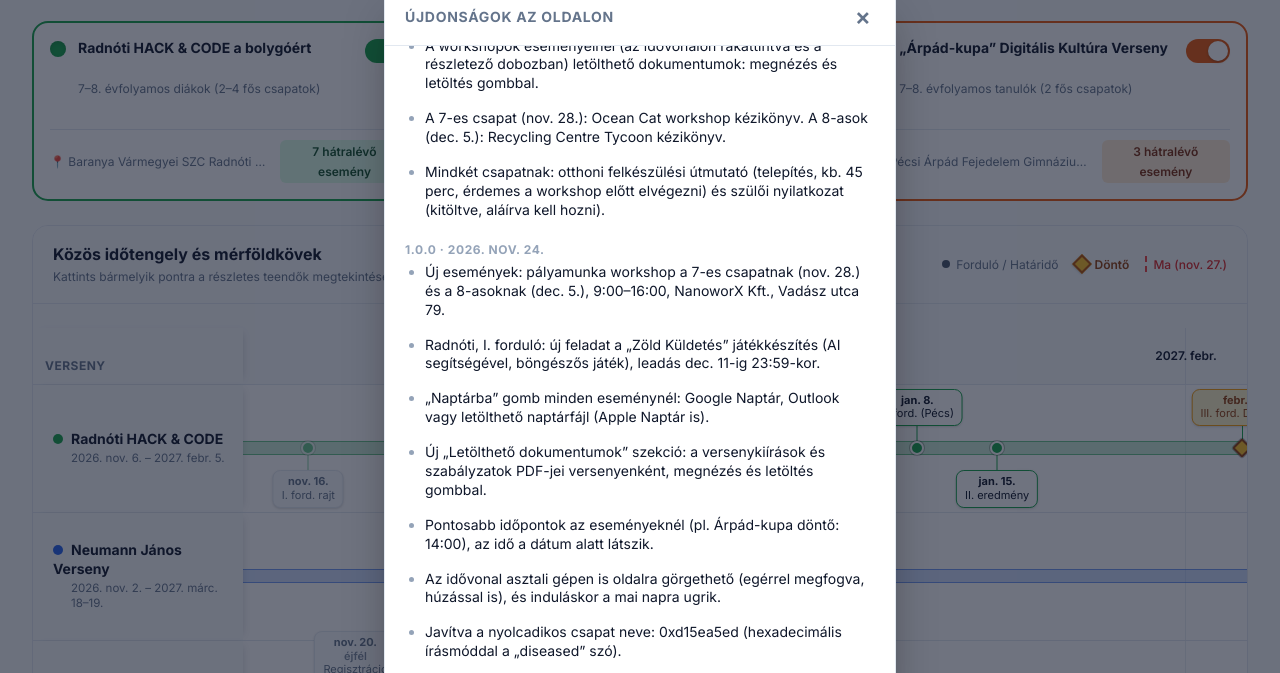
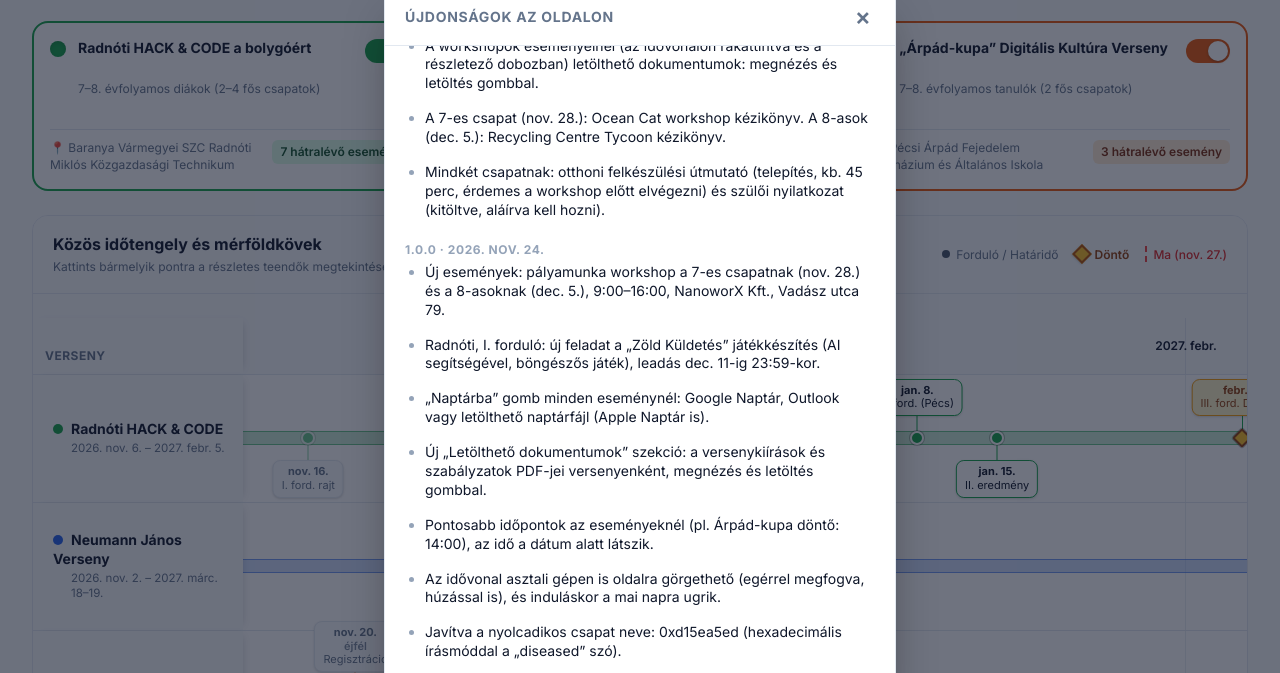
Before and after one commit to Mathias-Rex/2026-27-competitions, a plain HTML site: page index.html in a window 1280 px wide. Shown: the part 56-729 px from the top of the page. Drawn offline with Linux system fonts and the light colour scheme.

Commit message:
Filter cards: organizer name wraps instead of ellipsis, the upcoming count stays beside it
Co-Authored-By: Claude Opus 5.5 <noreply@anthropic.com>

```diff
--- a/css/theme.css
+++ b/css/theme.css
@@ -141,9 +141,9 @@ body {
 .cmp-filter .card-header h3::before { content: ""; flex-shrink: 0; width: 1rem; height: 1rem; margin-top: 0.125rem; border-radius: 50%; background: var(--c-color); box-shadow: inset 0 2px 4px rgba(0, 0, 0, 0.15); }
 .cmp-filter.is-off .card-header h3::before { background: var(--line-strong); }
 .cmp-filter .card-body { padding: 0.125rem 0 0 1.75rem; font-size: 0.75rem; color: var(--text-light); }
-.cmp-filter .card-footer { display: flex; align-items: center; justify-content: space-between; gap: 0.5rem; margin-top: 0.75rem; padding: 0.625rem 0 0; border-top: 1px solid var(--border); background: none; font-size: 0.75rem; }
-.cmp-filter-org { color: var(--text-light); overflow: hidden; text-overflow: ellipsis; white-space: nowrap; max-width: 62%; }
-.cmp-filter-count { text-align: center; font-weight: 600; padding: 0.125rem 0.5rem; border-radius: 0.375rem; background: var(--c-bg); color: var(--c-text); }
+.cmp-filter .card-footer { display: flex; align-items: flex-start; justify-content: space-between; gap: 0.5rem; margin-top: 0.75rem; padding: 0.625rem 0 0; border-top: 1px solid var(--border); background: none; font-size: 0.75rem; }
+.cmp-filter-org { min-width: 0; color: var(--text-light); line-height: 1.35; }
+.cmp-filter-count { flex-shrink: 0; white-space: nowrap; text-align: center; font-weight: 600; padding: 0.125rem 0.5rem; border-radius: 0.375rem; background: var(--c-bg); color: var(--c-text); }
 .cmp-filter.is-off .cmp-filter-count { background: var(--soft-hover); color: var(--text-light); }
 /* kapcsoló (switch) a checkboxból */
 .cmp-filter div.checkbox-input { position: absolute; top: 1rem; right: 1rem; margin: 0; }
```
